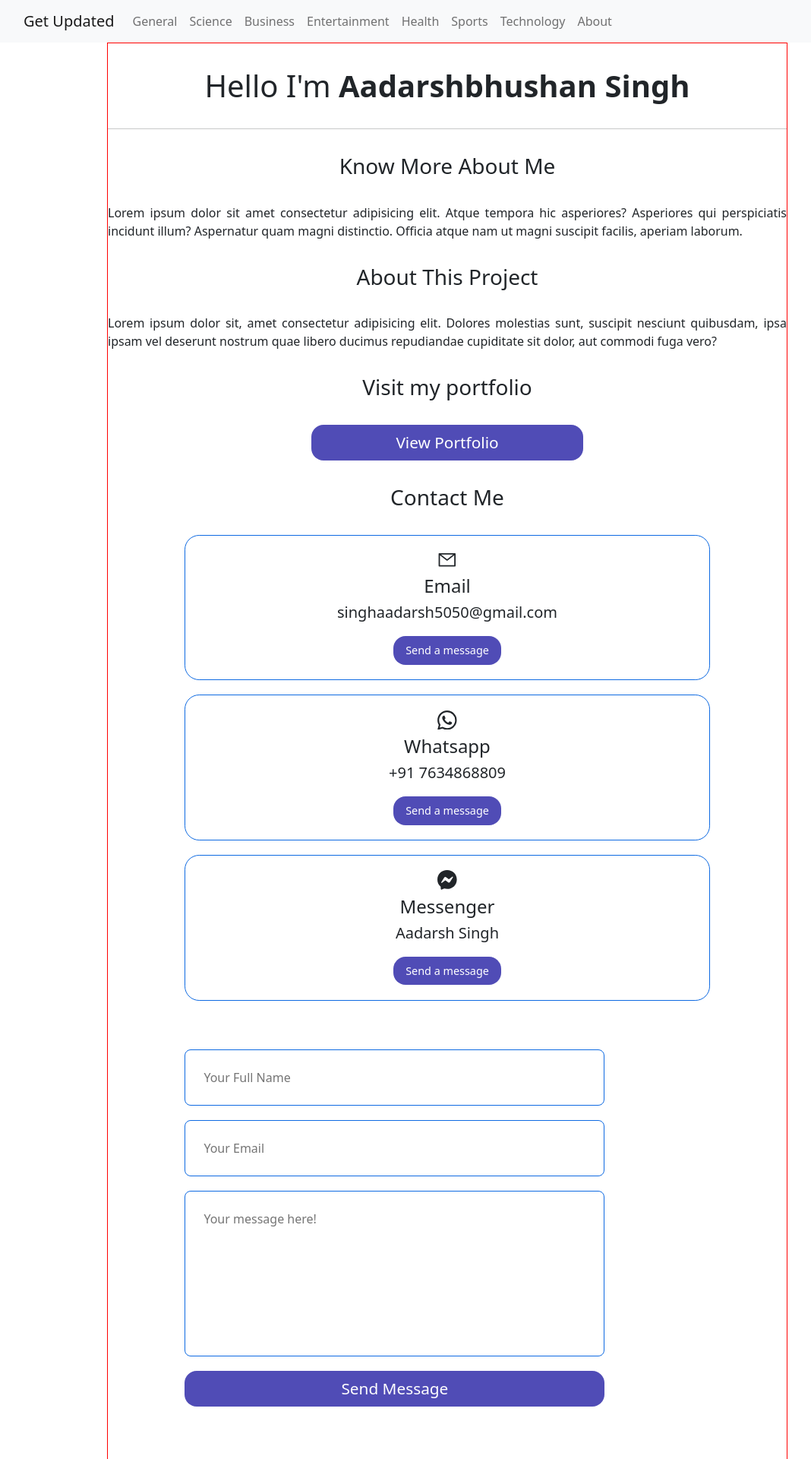
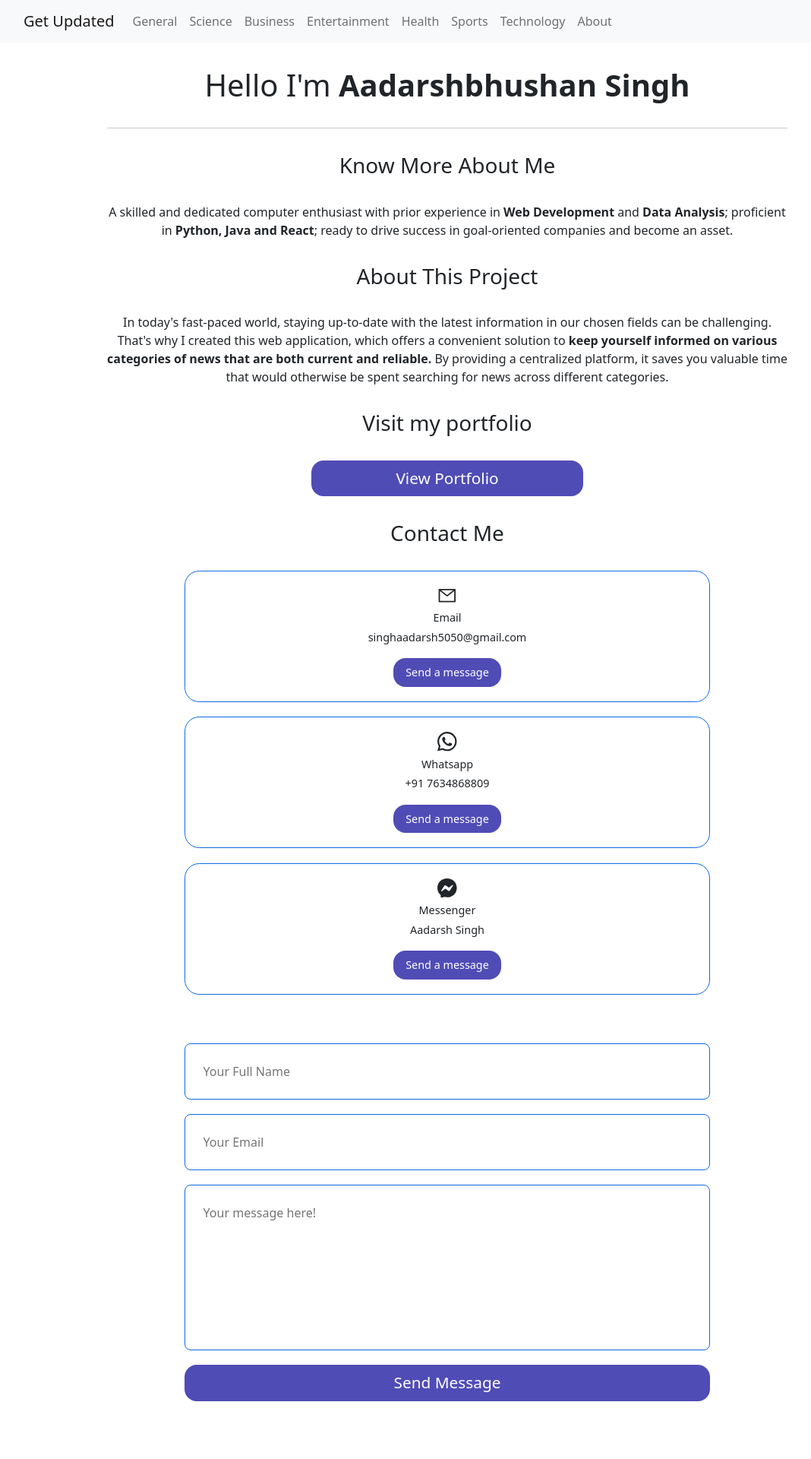
Before and after one commit to Aadarshbhushan-Singh/getUpdated, a React (Create React App) app: page /about in a window 1280 px wide. Shown: the top 1920 px of the page at 76% size, without its empty margins (51-1119 px from the left). Built offline with nearby package versions, Linux system fonts and the light colour scheme.

Commit message:
Updated about section

```diff
--- a/src/Components/About/About.css
+++ b/src/Components/About/About.css
@@ -1,6 +1,6 @@
 .about_me_section{
       width: 70%;
-      border: 1px solid red;
+      /* border: 1px solid red; */
       margin: auto;
       padding-bottom: 4rem;
 }
@@ -15,7 +15,7 @@ h1, h3{
 }
 
 p{
-      text-align: justify;
+      text-align: center;
 }
 
 #intro_name{
--- a/src/Components/About/About.js
+++ b/src/Components/About/About.js
@@ -3,6 +3,8 @@ import './About.css'
 import { Button } from 'bootstrap'
 import { Contact_Me } from './Contact_Me'
 export const About = () => {
+
+      const portfolio_web_link= "https://aadarshbhushan-singh.github.io/my_portfolio_website/"
 
       return (
             <section className='about_me_section'>
@@ -14,37 +16,23 @@ export const About = () => {
 
                   <div className="know_more_about_me">
                         <h3>Know More About Me</h3>
-                        <p>Lorem ipsum dolor sit amet consectetur adipisicing elit. Atque tempora hic asperiores? Asperiores qui perspiciatis incidunt illum? Aspernatur quam magni distinctio. Officia atque nam ut magni suscipit facilis, aperiam laborum.</p>
+                        <p>A skilled and dedicated computer enthusiast with prior experience in  <b className="bold__letters">Web Development</b> and <b className="bold__letters">Data Analysis</b>; proficient in <b className="bold__letters">Python, Java and React</b>; ready to drive success in goal-oriented companies and become an asset.</p>
                   </div>
 
                   <div className="about_this_project">
                         <h3>About This Project</h3>
-                        <p>Lorem ipsum dolor sit, amet consectetur adipisicing elit. Dolores molestias sunt, suscipit nesciunt quibusdam, ipsa ipsam vel deserunt nostrum quae libero ducimus repudiandae cupiditate sit dolor, aut commodi fuga vero?</p>
+                        <p>In today's fast-paced world, staying up-to-date with the latest information in our chosen fields can be challenging. That's why I created this web application, which offers a convenient solution to <b> keep yourself informed on various categories of news that are both current and reliable.</b> By providing a centralized platform, it saves you valuable time that would otherwise be spent searching for news across different categories.</p>
                   </div>
 
                   <div className="portfolio_button">
                         <h3>Visit my portfolio</h3>
-                        <a href="#">View Portfolio</a>
+                        <a href={portfolio_web_link} target="_blank">View Portfolio</a>
                   </div>
 
                   <div className="contact_me">
                         <div className='heading_contact_me'>
                               <h3>Contact Me</h3>
                         </div>
-                        {/* <div className='contact_me_section'>
-                              <div className="form_section">
-                                    <form action="">
-                                          <input type="text" placeholder='Your Full Name'/>
-                                          <input type="email" placeholder='Your Email'/>
-                                          <input type="text" placeholder='Your Message'/>
-                                    </form>
-                              </div>
-                              <div className="button_section">
-                                    <a href="#">Contact BUtton 1</a>
-                                    <a href="#">Contact BUtton 2</a>
-                                    <a href="#">Contact BUtton 2</a>
-                              </div>
-                        </div> */}
                         <Contact_Me/>
                   </div>
 
--- a/src/Components/About/Contact_Me.css
+++ b/src/Components/About/Contact_Me.css
@@ -85,6 +85,18 @@ input, textarea{
             padding: 2rem 0;
       }
 
+      input, textarea{
+            width: 100%;
+      }
+
+      .send_message_button{
+            width: 100%;
+      }
+
+      .contact__option h4, .contact__option h5{
+            font-size: 90%;
+      }
+
 }
 
 
@@ -93,4 +105,8 @@ input, textarea{
       .container.container__contact{
 
       }
+
+      .contact__option{
+            font-size: 75%;
+      }
 }
--- a/src/Components/About/Contact_Me.jsx
+++ b/src/Components/About/Contact_Me.jsx
@@ -18,15 +18,30 @@ export const Contact_Me = () => {
 
       const sendEmail = (e) => {
             e.preventDefault();
+            var name = document.getElementById("name");
+            var email = document.getElementById("email");
 
-            emailjs.sendForm('service_e27rsij', 'template_wwn8rir', form.current, 'uY9OySxYq2ZyW_E28')
-              .then((result) => {
+
+
+            if(name == "" ){
+                  alert("Name cannot be empty.");
+            }else if(email == ""){
+                  alert("Email cannot be empty");
+            }else{
+                  alert("reached to send mail");
+
+                  emailjs.sendForm('service_e27rsij', 'template_wwn8rir', form.current, 'uY9OySxYq2ZyW_E28')
+                  .then((result) => {
                   console.log(result.text);
-              }, (error) => {
+                  }, (error) => {
                   console.log(error.text);
-              });
+                  });
 
-              e.target.reset()
+                  e.target.reset()
+            }
+
+            alert("reached here");
+
       };
       return (
             <section id="contacts" >
```
